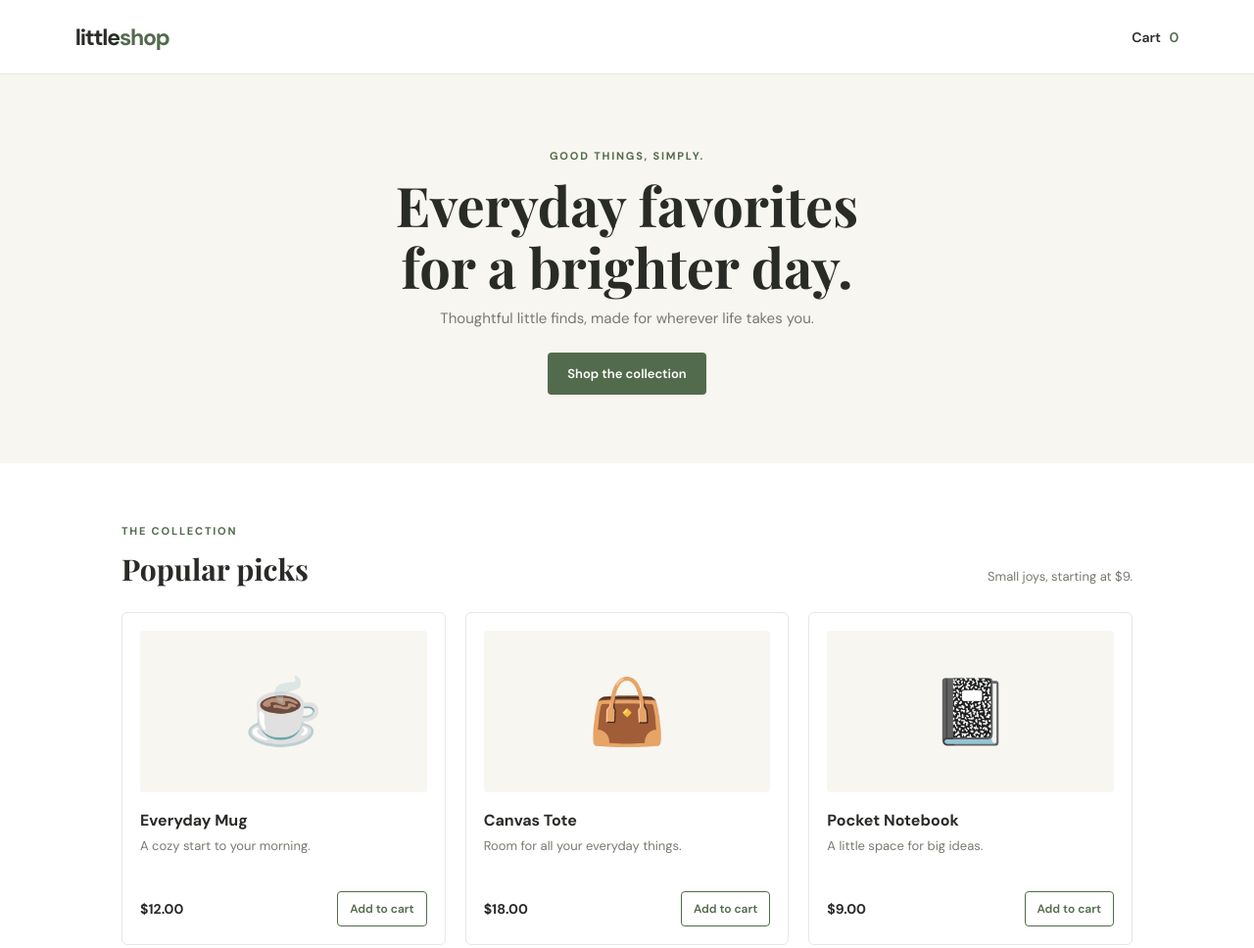
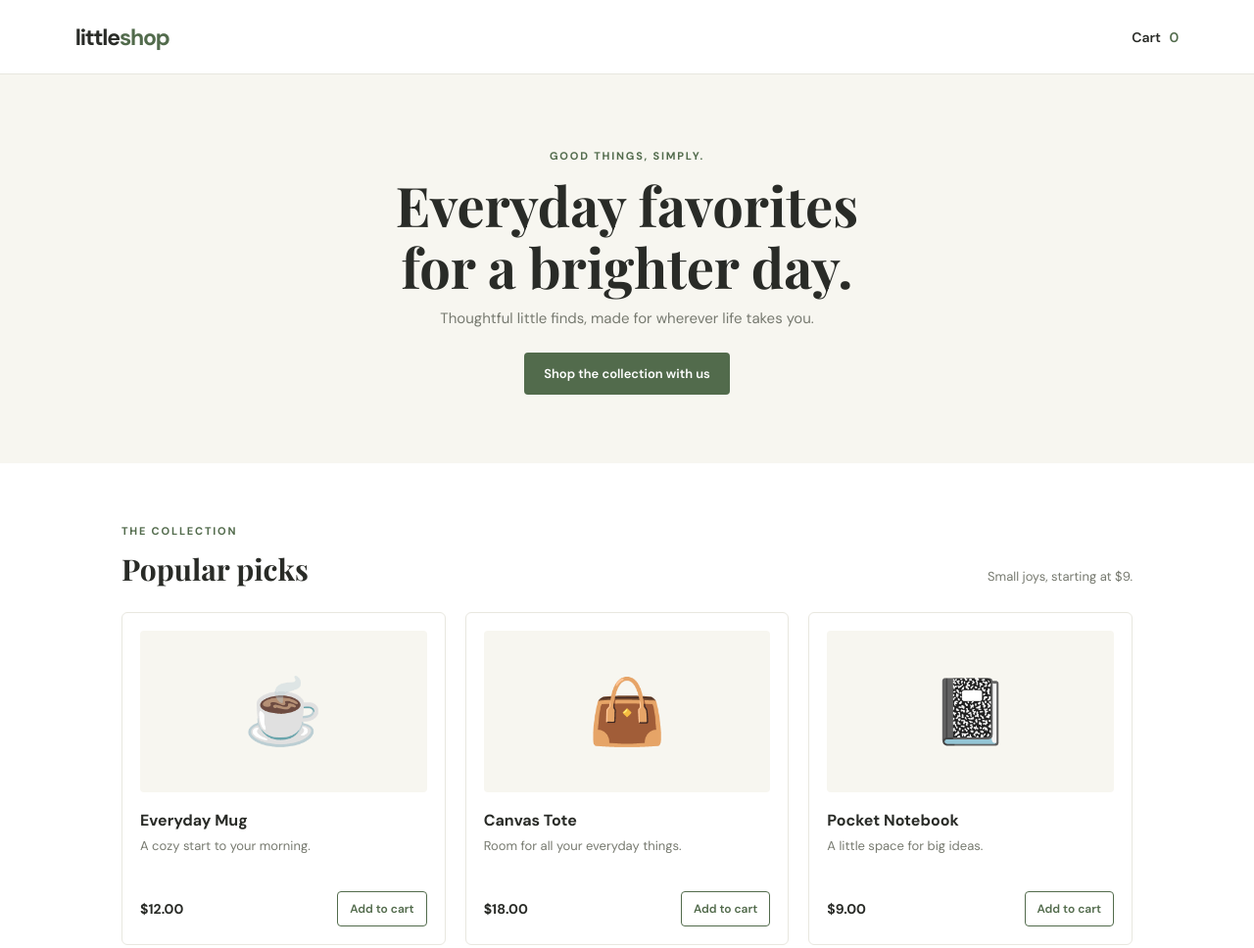
Before and after one commit to VishwajitS7/POE-DevOps, a website: page public/index.html in a window 1280 px wide. Shown: the top 968 px of the page at 98% size. Drawn offline with nearby package versions, Linux system fonts and the light colour scheme.

```diff
--- a/public/index.html
+++ b/public/index.html
@@ -18,7 +18,7 @@
         <p class="eyebrow">Good things, simply.</p>
         <h1>Everyday favorites<br>for a brighter day.</h1>
         <p>Thoughtful little finds, made for wherever life takes you.</p>
-        <a class="shop-button" href="#shop">Shop the collection</a>
+        <a class="shop-button" href="#shop">Shop the collection with us</a>
       </section>
 
       <section id="shop" class="shop-section" aria-labelledby="shop-heading">
```
